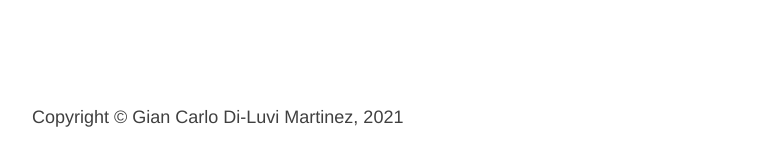
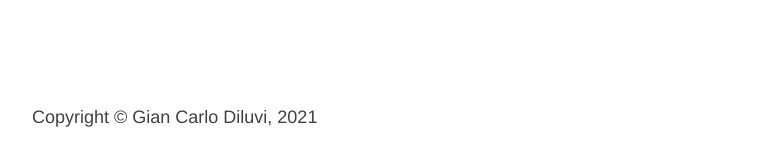
Before and after one commit to giankdiluvi/giankdiluvi.github.io, a Jekyll site: the page built from index.md, in a window 1280 px wide and 900 px high, scrolled down 1737 px. Shown: the part 622-788 px from the top of the window, without its empty margins (248-1027 px from the left). Built offline with Jekyll 4.4.1, drawn with Linux system fonts in a browser that asks for light colours; nearby versions of some CDN libraries; our own code applies the rules of GitHub Pages for plain Markdown files.

Commit message:
update coypright

```diff
--- a/index.md
+++ b/index.md
@@ -216,4 +216,4 @@ Si tienes dudas o quieres ayuda en tu solicitud a un programa de posgrado,
 <br>
 <br>
 <br>
-Copyright © Gian Carlo Di-Luvi Martinez, 2021
+Copyright © Gian Carlo Diluvi, 2021
```
Also changed, not shown: quickcounts.md (+1 -1 lines).
